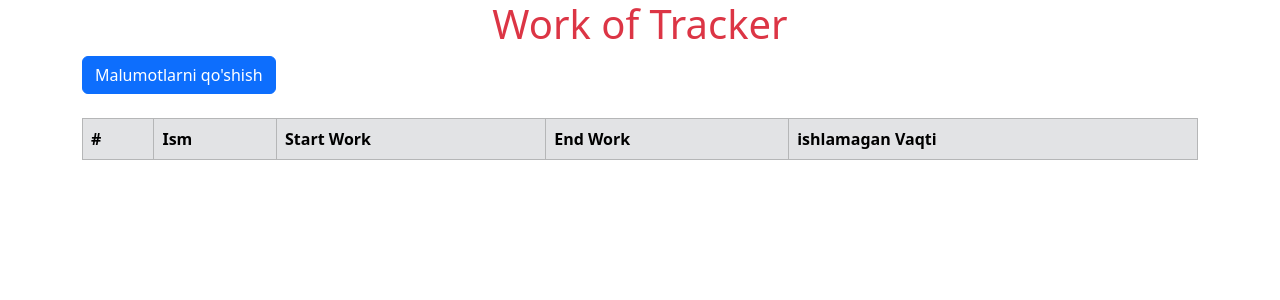
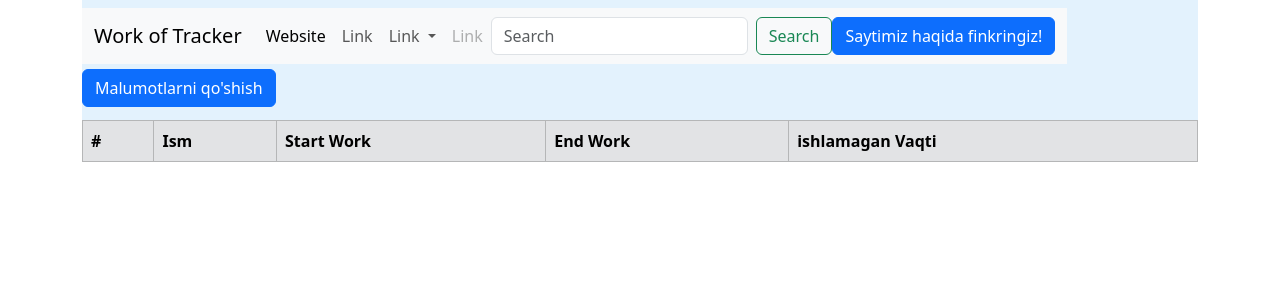
Before and after one commit to xiyobi/workerofBill-new-version-, a PHP site: page /view.php in a window 1280 px wide. Shown: the top 300 px of the page. Run offline with PHP 8.4, Linux system fonts and the light colour scheme; data that the repository does not hold is empty.

Commit message:
Project add Navbar and Carousel

```diff
--- a/view.php
+++ b/view.php
@@ -10,20 +10,107 @@
 
 <body>
     <div class="container" class="mt-4">
-        <h1 class="text-danger text-center">Work of Tracker</h1>
+
+        <nav class="navbar" style="background-color: #e3f2fd;">
+            <nav class="navbar navbar-expand-lg bg-body-tertiary">
+                <div class="container-fluid">
+                    <a class="navbar-brand" href="WorkofTracker.php">Work of Tracker</a>
+                    <button class="navbar-toggler" type="button" data-bs-toggle="collapse"
+                        data-bs-target="#navbarScroll" aria-controls="navbarScroll" aria-expanded="false"
+                        aria-label="Toggle navigation">
+                        <span class="navbar-toggler-icon"></span>
+                    </button>
+                    <div class="collapse navbar-collapse" id="navbarScroll">
+                        <ul class="navbar-nav me-auto my-2 my-lg-0 navbar-nav-scroll"
+                            style="--bs-scroll-height: 100px;">
+                            <li class="nav-item">
+                                <a class="nav-link active" aria-current="page" href="Websitedata.php">Website</a>
+                            </li>
+                            <li class="nav-item">
+                                <a class="nav-link" href="#">Link</a>
+                            </li>
+                            <li class="nav-item dropdown">
+                                <a class="nav-link dropdown-toggle" href="#" role="button" data-bs-toggle="dropdown"
+                                    aria-expanded="false">
+                                    Link
+                                </a>
+                                <ul class="dropdown-menu">
+                                    <li><a class="dropdown-item" href="#">Action</a></li>
+                                    <li><a class="dropdown-item" href="#">Another action</a></li>
+                                    <li>
+                                        <hr class="dropdown-divider">
+                                    </li>
+                                    <li><a class="dropdown-item" href="#">Something else here</a></li>
+                                </ul>
+                            </li>
+                            <li class="nav-item">
+                                <a class="nav-link disabled" aria-disabled="true">Link</a>
+                            </li>
+                        </ul>
+                        <form class="d-flex" role="search">
+                            <input class="form-control me-2" type="search" placeholder="Search" aria-label="Search">
+                            <button class="btn btn-outline-success" type="submit">Search</button>
+                        </form>
                         <!-- Button trigger modal -->
-        <button type="button" class="btn btn-primary" data-bs-toggle="modal" data-bs-target="#exampleModal">
+                        <button type="button" class="btn btn-primary" data-bs-toggle="modal"
+                            data-bs-target="#feedbackModal">
+                            Saytimiz  haqida finkringiz!
+                        </button>
+                    </div>
+                </div>
+            </nav>
+
+            <button type="button" class="btn btn-primary" data-bs-toggle="modal" data-bs-target="#dataModal">
             Malumotlarni qo'shish
         </button><br><br>
     </div>
+                        <!--Fikr va mulohazalar  Modal -->
+                        <div class="modal fade" id="feedbackModal" tabindex="-1" aria-labelledby="feedbackModalLabel"
+                            aria-hidden="true">
+                            <div class="modal-dialog">
+                                <div class="modal-content">
+                                    <div class="modal-header">
+                                        <h1 class="modal-title fs-5" id="feedbackModalLabel">Fikr va mulohazalar </h1>
+                                        <button type="button" class="btn-close" data-bs-dismiss="modal"
+                                            aria-label="Close"></button>
+                                    </div>
+                                    <div class="modal-body">
+                                        <div class="mb-3">
+                                            <label for="exampleFormControlInput1" class="form-label">Email
+                                                address</label>
+                                            <input type="email" class="form-control" id="exampleFormControlInput1"
+                                                placeholder="name@example.com">
+                                        </div>
+                                        <div class="mb-3">
+                                            <label for="exampleFormControlTextarea1" class="form-label">Example
+                                                textarea</label>
+                                            <textarea class="form-control" id="exampleFormControlTextarea1"
+                                                rows="3"></textarea>
+                                        </div>
+                                    </div>
+                                    <div class="modal-footer">
+                                        <button type="button" class="btn btn-secondary"
+                                            data-bs-dismiss="modal">Bekor qilish</button>
+                                        <button type="button" class="btn btn-primary">Yuborish</button>
+                                    </div>
+                                </div>
+                            </div>
+                        </div>
+
+        </nav>
+        <!-- Malumotlar kititish modal -->
+        <!-- <button type="button" class="btn btn-primary" data-bs-toggle="modal" data-bs-target="#exampleModal">
+            Malumotlarni qo'shish
+        </button><br><br>
+    </div> -->
 
     <!-- Modal -->
 
-    <div class="modal fade" id="exampleModal" tabindex="-1" aria-labelledby="exampleModalLabel" aria-hidden="true">
+    <div class="modal fade" id="dataModal" tabindex="-1" aria-labelledby="dataModalLabel" aria-hidden="true">
         <div class="modal-dialog">
             <div class="modal-content">
                 <div class="modal-header">
-                    <h1 class="modal-title fs-5" id="exampleModalLabel">Enter Data</h1>
+                    <h1 class="modal-title fs-5" id="dataModalLabel">Enter Data</h1>
                     <button type="button" class="btn-close" data-bs-dismiss="modal" aria-label="Close"></button>
                 </div>
                 <div class="modal-body">
@@ -67,7 +154,6 @@
         </div>
     </div>
 
-
     <div class="container">
         <table class="table table-bordered border-primary">
             <thead>
@@ -96,6 +182,7 @@
             </tbody>
         </table>
     </div>
+
     <script src="https://cdn.jsdelivr.net/npm/@popperjs/core@2.11.8/dist/umd/popper.min.js"
         integrity="sha384-I7E8VVD/ismYTF4hNIPjVp/Zjvgyol6VFvRkX/vR+Vc4jQkC+hVqc2pM8ODewa9r" crossorigin="anonymous">
     </script>
```
Also changed, not shown: Websitedata.php (added, +50 -0 lines), WorkofTracker.php (added, +18 -0 lines), 1 other file. Lines whose indentation alone changed are shown as unchanged.
